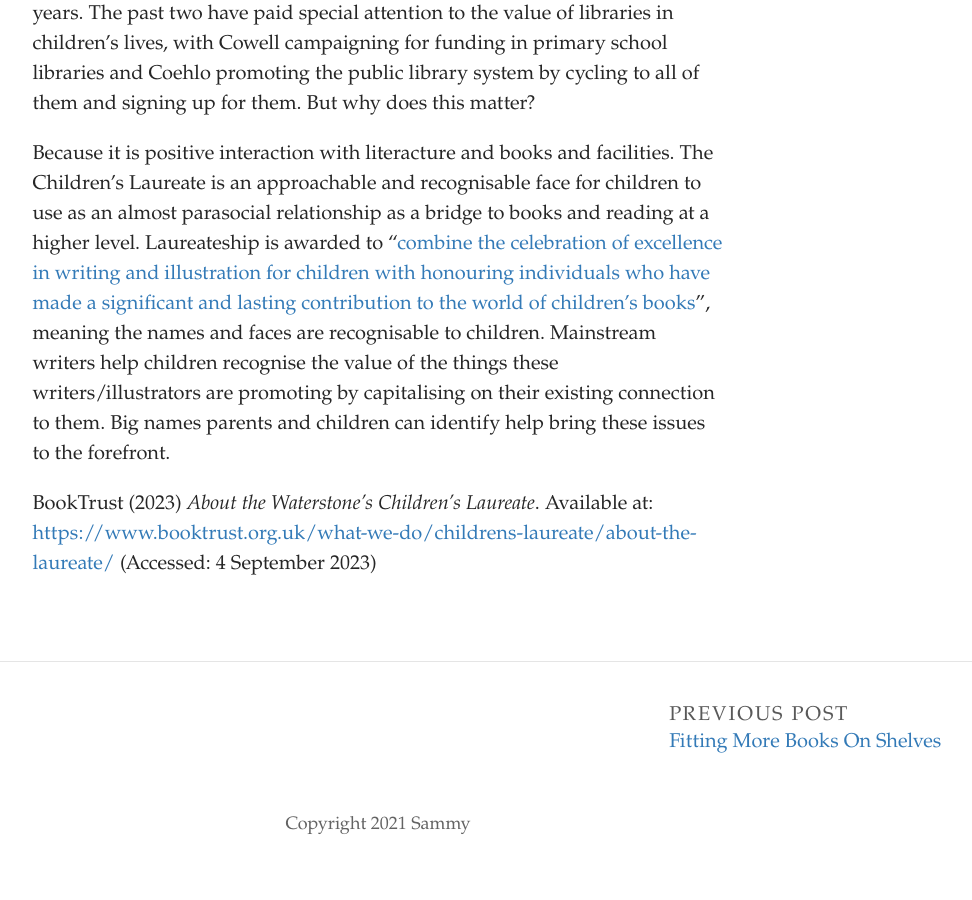
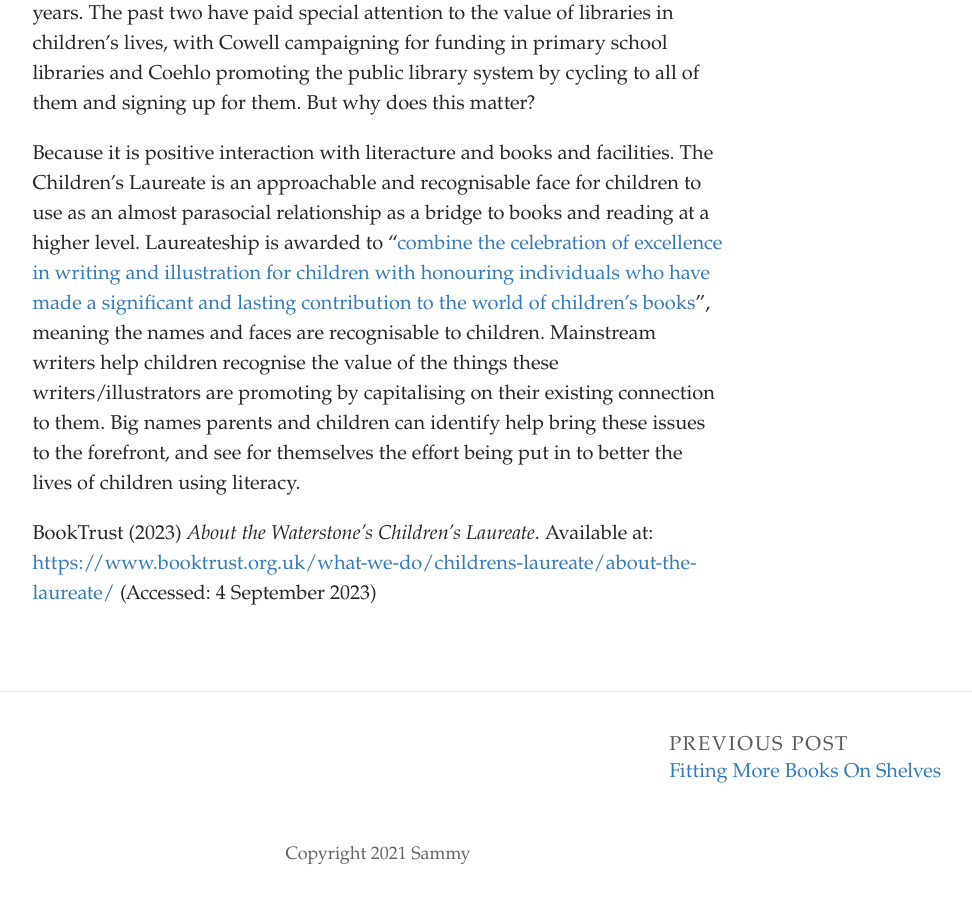
Before and after one commit to SammySpinsAYarn/Blog, a Jekyll site: the page built from _posts/2023-10-04-beginners-guide-to-childrens-laureate.md, in a window 1280 px wide and 900 px high, scrolled down 757 px. Shown: the whole window, without its empty margins (262-1234 px from the left). Built offline with Jekyll 4.4.1, drawn with Linux system fonts in a browser that asks for light colours; some web fonts are replaced; before the commit the page ends 1627 px from its top, so only the background shows below that.

Commit message:
Update Post “2023-10-04-beginners-guide-to-childrens-laureate”

```diff
--- a/_posts/2023-10-04-beginners-guide-to-childrens-laureate.md
+++ b/_posts/2023-10-04-beginners-guide-to-childrens-laureate.md
@@ -11,6 +11,6 @@ The idea for a children’s laureate came about in 1999, when Ted Hughes, then P
 
 A﻿lthough a private endeavour sponsored by Waterstones and an assortment of literacy charities, the impact of these individuals matters. They connect with children through their stories and their work, providing entertainment and encouraging reading- something that has become more difficult in recent years. The past two have paid special attention to the value of libraries in children's lives, with Cowell campaigning for funding in primary school libraries and Coehlo promoting the public library system by cycling to all of them and signing up for them. But why does this matter?
 
-B﻿ecause it is positive interaction with literacture and books and facilities. The Children's Laureate is an approachable and recognisable face for children to use as an almost parasocial relationship as a bridge to books and reading at a higher level. Laureateship is awarded to "[combine the celebration of excellence in writing and illustration for children with honouring individuals who have made a significant and lasting contribution to the world of children’s books](https://www.booktrust.org.uk/what-we-do/childrens-laureate/about-the-laureate/)", meaning the names and faces are recognisable to children. Mainstream writers help children recognise the value of the things these writers/illustrators are promoting by capitalising on their existing connection to them. Big names parents and children can identify help bring these issues to the forefront.
+B﻿ecause it is positive interaction with literacture and books and facilities. The Children's Laureate is an approachable and recognisable face for children to use as an almost parasocial relationship as a bridge to books and reading at a higher level. Laureateship is awarded to "[combine the celebration of excellence in writing and illustration for children with honouring individuals who have made a significant and lasting contribution to the world of children’s books](https://www.booktrust.org.uk/what-we-do/childrens-laureate/about-the-laureate/)", meaning the names and faces are recognisable to children. Mainstream writers help children recognise the value of the things these writers/illustrators are promoting by capitalising on their existing connection to them. Big names parents and children can identify help bring these issues to the forefront, and see for themselves the effort being put in to better the lives of children using literacy.
 
 BookTrust (2023) *About the Waterstone’s Children’s Laureate*. Available at: <https://www.booktrust.org.uk/what-we-do/childrens-laureate/about-the-laureate/> (Accessed: 4 September 2023)
```
